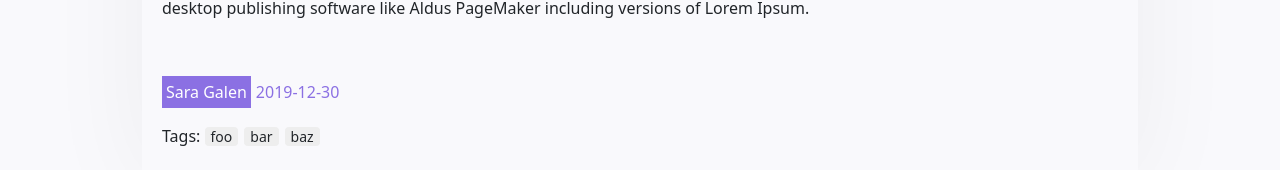
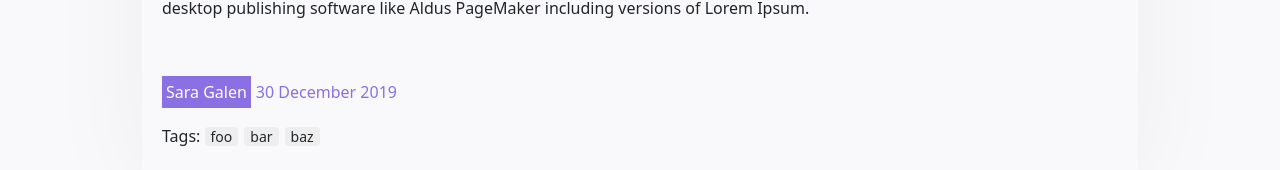
Before and after one commit to selimakin/Sebit-Assessment, an Angular app: page /post/1 in a window 1280 px wide. Shown: the part 587-757 px from the top of the page. Built offline with nearby package versions, Linux system fonts and the light colour scheme; data requests are answered from the project's data file.

Commit message:
Dates are updated using date pipes

```diff
--- a/src/app/post-detail-page/post-detail-page.component.html
+++ b/src/app/post-detail-page/post-detail-page.component.html
@@ -7,7 +7,7 @@
   <div class="footer">
     <div class="info">
       <p class="author">{{ postItem.author }}</p>
-      <p class="date">{{ postItem.date }}</p>
+      <p class="date">{{ postItem.date | date: "d MMMM y" }}</p>
     </div>
     <p class="tags">Tags: <span>foo</span><span>bar</span><span>baz</span></p>
   </div>
--- a/src/app/post-item/post-item.component.html
+++ b/src/app/post-item/post-item.component.html
@@ -21,7 +21,7 @@
       <p class="author">
         Written by <strong>{{ post.author }}</strong>
       </p>
-      <p class="date">{{ post.date | date }}</p>
+      <p class="date">{{ post.date | date: "MMMM d y" }}</p>
     </div>
   </div>
 </div>
```
